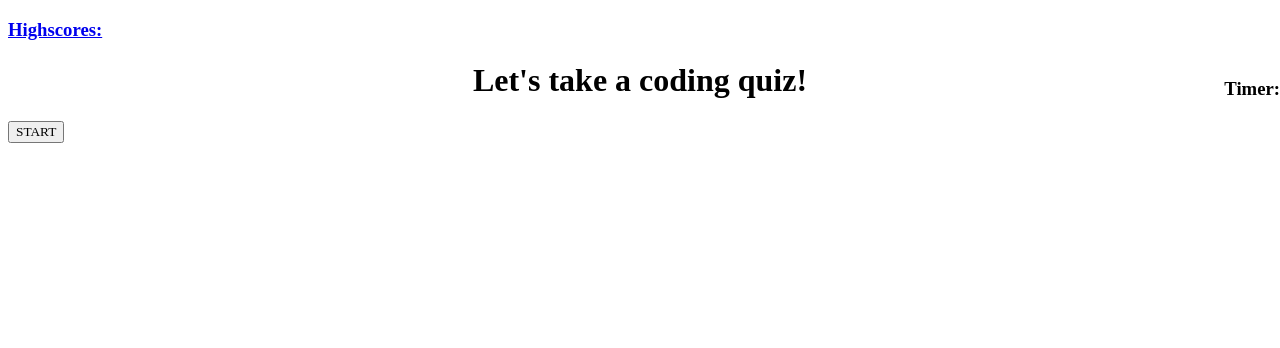
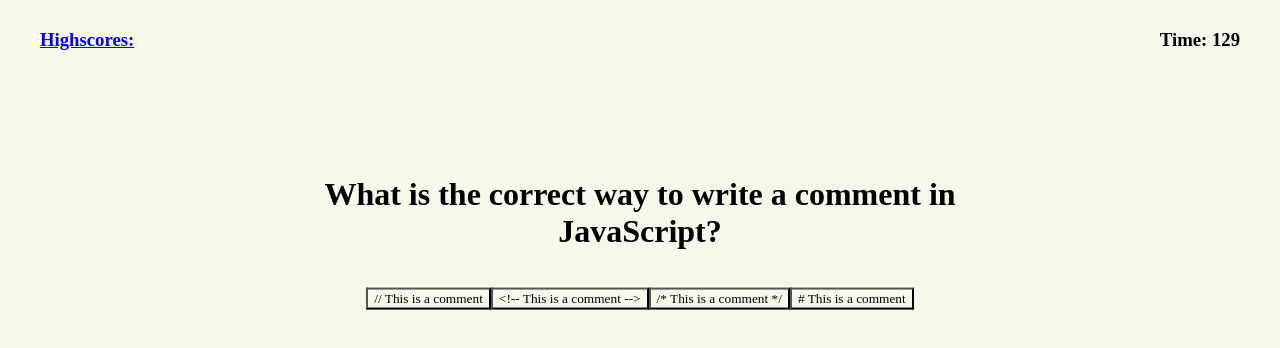
Before and after one commit to GTodd711/Coding-Quiz, a plain HTML site: page Todo/index.html in a window 1280 px wide. Both pictures are taken after a click on the button "START". Drawn offline with Linux system fonts and the light colour scheme; files that its build step writes are made by us from their sources.

Commit message:
Added more javascript, debugged added timer, some more css

```diff
--- /dev/null
+++ b/Todo/assets/script.js
@@ -0,0 +1,150 @@
+// grabs start button element
+var startBtn = document.querySelector('.start');
+var text = document.querySelector('.questions');
+var timerElement = document.querySelector('.timer');
+let timer;
+let timerInterval;
+let timeRemaining = 130;
+let incorrectAnswers = 0;
+
+// Adds event listener for startBtn
+startBtn.addEventListener('click', startQuiz);
+
+var quizQuestions = [
+    {
+      question: "What is the correct way to write a comment in JavaScript?",
+      option: [
+        "// This is a comment",
+        "<!-- This is a comment -->",
+        "/* This is a comment */",
+        "# This is a comment"
+      ],
+      answer: 0 // Index of the correct option in the 'options' array
+    },
+    {
+      question: "How do you declare a function in JavaScript?",
+      option: [
+        "function myFunction()",
+        "def myFunction()",
+        "void myFunction()",
+        "func myFunction()"
+      ],
+      answer: 0
+    },
+    {
+      question: "What is the output of the following code: console.log(10 + 20)?",
+      option: [
+        "1020",
+        "30",
+        "102",
+        "20"
+      ],
+      answer: 1
+    },
+    {
+      question: "What is the purpose of the querySelector() method in JavaScript?",
+      option: [
+        "To select an HTML element by its class name",
+        "To select an HTML element by its ID",
+        "To select an HTML element by its tag name",
+        "All of the above"
+      ],
+      answer: 3
+    },
+    {
+      question: "What is the result of the expression 5 == '5' in JavaScript?",
+      option: [
+        "true",
+        "false",
+        "undefined",
+        "NaN"
+      ],
+      answer: 0
+    }
+  ];
+  let currentQuestionIndex = 0;
+
+// function to start the quiz
+function startQuiz(){
+    // displays fisrt question
+    displayQuestion(currentQuestionIndex);
+    // hides startBtn
+    startBtn.style.display = 'none';
+}
+
+    // function to display a question and its options
+    function displayQuestion(questionIndex){
+        // get the question and options from the Quiz Questions array
+        var question = quizQuestions[questionIndex].question;
+        var option = quizQuestions[questionIndex].option;
+        timerInterval = setInterval(updateTimer, 1000);
+
+        var questionElement = document.querySelector('.questions');
+        questionElement.textContent = question;
+
+        var answersElement = document.querySelector('.answers');
+        answersElement.innerHTML = '';
+
+     for (var i = 0; i < option.length; i++) {
+
+     var optionButton = document.createElement('button');
+     optionButton.textContent = option[i];
+
+     // adds event listener to handle user selection
+     optionButton.addEventListener('click', handleOptionsSelection);
+
+     answersElement.appendChild(optionButton);
+     }
+    }
+
+    function updateTimer(){
+        timerElement.textContent = `Time: ${timeRemaining}`;
+        // decrease the time by 1 second
+        timeRemaining--;
+
+        if(timeRemaining <= 0){
+            clearInterval(timerInterval);
+            endQuiz();
+        }
+    }
+    // function to handle user input
+    function handleOptionsSelection(event){
+        var selectedOption = event.target.textContent;
+         // get the current question
+         var currentQuestion = quizQuestions[currentQuestionIndex];
+
+    if(curentQuestionIndex < quizQuestions.length) {
+        var currentQuestion = quizQuestions[currentQuestionIndex];
+          // check if the selected option is correct
+          if (selectedOption === currentQuestion.option[currentQuestion.answer]) {
+
+
+
+    // correct answer
+    // proceed to the next question
+    currentQuestionIndex++;
+    if (currentQuestionIndex < quizQuestions.length) {
+      displayQuestion(currentQuestionIndex);
+    } else {
+
+      // reached the end of the quiz
+      // display the final score or redirect to the next page
+      // Add your code here to handle the end of the quiz
+    }
+  } else {
+     incorrectAnswers++;
+     // subtracts twenty seconds for each incorrect answer
+     timeRemaining -= 20; }
+
+    // Add your code here to deduct time from the timer
+    // proceed to the next question
+    currentQuestionIndex++;
+    if (currentQuestionIndex < quizQuestions.length) {
+      displayQuestion(currentQuestionIndex);
+    } else {
+      // reached the end of the quiz
+      // display the final score or redirect to the next page
+      // Add your code here to handle the end of the quiz
+      }
+    }
+  }
--- /dev/null
+++ b/Todo/assets/style.css
@@ -0,0 +1,46 @@
+*{
+    font-family: 'Times New Roman', Times, serif;
+    background-color: rgb(248, 248, 234);
+}
+
+.Highscore{
+    position: absolute;
+    left: 40px;
+    top: 10px;
+
+}
+
+.timer {
+    position:absolute;
+    right: 40px;
+    top: 10px;
+}
+
+main{
+  position: absolute;
+  left: 50%;
+  top: 30%;
+  transform: translate(-50%, -50%);
+  text-align: center;
+}
+
+button.start{
+    font-size: large;
+    color: white;
+    background-color: black;
+    outline: 1px black solid;
+}
+
+.quiz {
+    display: flex;
+    flex-direction: column;
+    align-items: center;
+  }
+
+  .question-container {
+    margin-bottom: 20px;
+  }
+
+  .options button {
+    margin: 5px;
+  }
--- a/Todo/index.html
+++ b/Todo/index.html
@@ -13,12 +13,13 @@
     </header>
 
      <main class="quiz">
-      <h1 class="questions">Let's take a coding quiz!</h1>
+         <h1 class="questions">Let's take a coding quiz!</h1>
       <p class="answers"></p>
 
       <button class="start">START</button>
 
      </main>
+ <script src="assets/script.js"></script>
 </body>
-<script src="assets/script.js"></script>
+
 </html>
--- a/assets/style.css
+++ /dev/null
@@ -1,16 +0,0 @@
-*{
-    font-family: 'Times New Roman', Times, serif;
-}
-
-.timer {
-    position:absolute;
-    right: 0;
-}
-
-h1{
-    text-align: center;
-}
-
-button.start{
-    text-align: center;
-}
```
Also changed, not shown: assets/script.js (deleted).
